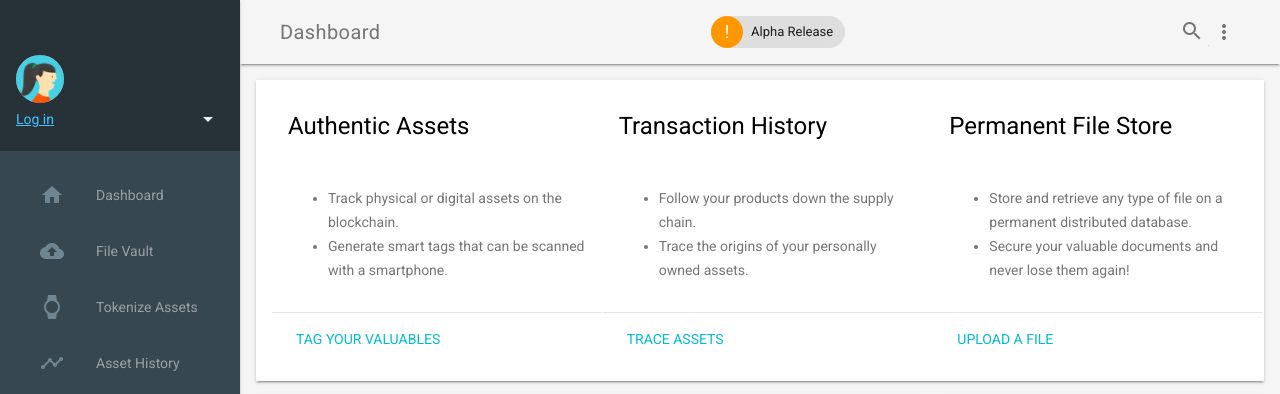
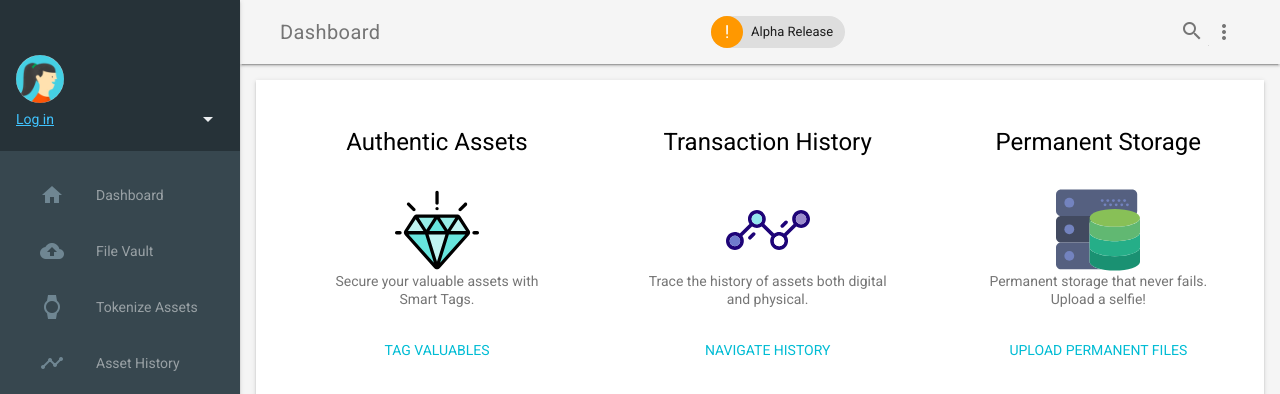
Before and after one commit to BrockSmedley/ledgerCTRL-frontend, a Flask app: page / in a window 1280 px wide. Shown: the top 394 px of the page. Run offline with Flask 2, Linux system fonts and the light colour scheme; some libraries are stand-ins or nearby versions.

Commit message:
spruce up dashboard
add icons, change text list to taglines

```diff
--- a/app/static/styles.css
+++ b/app/static/styles.css
@@ -276,3 +276,11 @@ _:-ms-input-placeholder, :root .demo-graph {
 #map {
   height: 100%;
 }
+
+.block {
+  display: block;
+  width: 100%;
+  border: none;
+  padding: 8px 16px;
+  text-align: center;
+}
--- a/app/templates/index.html
+++ b/app/templates/index.html
@@ -54,58 +54,45 @@
 <div class="mdl-grid demo-content">
   <div class="mdl-color--white mdl-shadow--2dp mdl-cell mdl-cell--12-col mdl-grid">
     <div class="mdl-cell mdl-cell--4-col">
-      <div class="demo-card-wide mdl-card">
+      <div class="demo-card-wide mdl-card login-box">
         <div class="mdl-card__title">
           <h2 class="mdl-card__title-text">Authentic Assets</h2>
         </div>
-        <div class="mdl-card__supporting-text">
-          <ul>
-            <li>Track physical or digital assets on the blockchain.</li>
-            <li>Generate smart tags that can be scanned with a smartphone.</li>
-          </ul>
+        <div class="mdl-card__supporting-text login-box">
+          <img src="images/value.svg" alt="diamond" style="width: 35%; height: 35%;">
+          <div style="text-align: center;">Secure your valuable assets with Smart Tags.</div>
         </div>
-        <div class="mdl-card__actions mdl-card--border">
-          <a class="mdl-button mdl-button--colored mdl-js-button mdl-js-ripple-effect">
-            Tag your valuables
-          </a>
-        </div>
-
+        <a class="mdl-button mdl-button--colored mdl-js-button block">
+          Tag Valuables
+        </a>
       </div>
     </div>
     <div class="mdl-cell mdl-cell--4-col">
-      <div class="demo-card-wide mdl-card">
+      <div class="demo-card-wide mdl-card login-box">
         <div class="mdl-card__title">
           <h2 class="mdl-card__title-text">Transaction History</h2>
         </div>
-        <div class="mdl-card__supporting-text">
-          <ul>
-            <li>Follow your products down the supply chain.</li>
-            <li>Trace the origins of your personally owned assets.</li>
-          </ul>
+        <div class="mdl-card__supporting-text login-box">
+          <img src="images/line-chart.svg" alt="trace" style="width: 35%; height: 35%;">
+          <div style="text-align: center;">Trace the history of assets both digital and physical.</div>
         </div>
-        <div class="mdl-card__actions mdl-card--border">
-          <a class="mdl-button mdl-button--colored mdl-js-button mdl-js-ripple-effect">
-            Trace assets
-          </a>
-        </div>
+        <a class="mdl-button mdl-button--colored mdl-js-button block">
+          Navigate History
+        </a>
       </div>
     </div>
     <div class="mdl-cell mdl-cell--4-col">
-      <div class="demo-card-wide mdl-card">
+      <div class="demo-card-wide mdl-card login-box">
         <div class="mdl-card__title">
-          <h2 class="mdl-card__title-text">Permanent File Store</h2>
+          <h2 class="mdl-card__title-text">Permanent Storage</h2>
         </div>
-        <div class="mdl-card__supporting-text">
-          <ul>
-            <li>Store and retrieve any type of file on a permanent distributed database.</li>
-            <li>Secure your valuable documents and never lose them again!</li>
-          </ul>
+        <div class="mdl-card__supporting-text login-box">
+          <img src="images/database.svg" alt="database" style="width: 35%; height: 35%;">
+          <div style="text-align: center;">Permanent storage that never fails. Upload a selfie!</div>
         </div>
-        <div class="mdl-card__actions mdl-card--border">
-          <a class="mdl-button mdl-button--colored mdl-js-button mdl-js-ripple-effect" href="/upload">
-            Upload a file
-          </a>
-        </div>
+        <a class="mdl-button mdl-button--colored mdl-js-button block">
+          Upload Permanent Files
+        </a>
       </div>
     </div>
   </div>
@@ -196,4 +183,7 @@
     </div>
   </div>
 </div>
+<div>Icons made by <a href="http://www.freepik.com" title="Freepik">Freepik</a> from <a href="https://www.flaticon.com/"
+    title="Flaticon">www.flaticon.com</a> is licensed by <a href="http://creativecommons.org/licenses/by/3.0/" title="Creative Commons BY 3.0"
+    target="_blank">CC 3.0 BY</a></div>
 {% endblock %}
```
Also changed, not shown: app/static/images/database.svg (added), app/static/images/line-chart.svg (added), app/static/images/value.svg (added).
